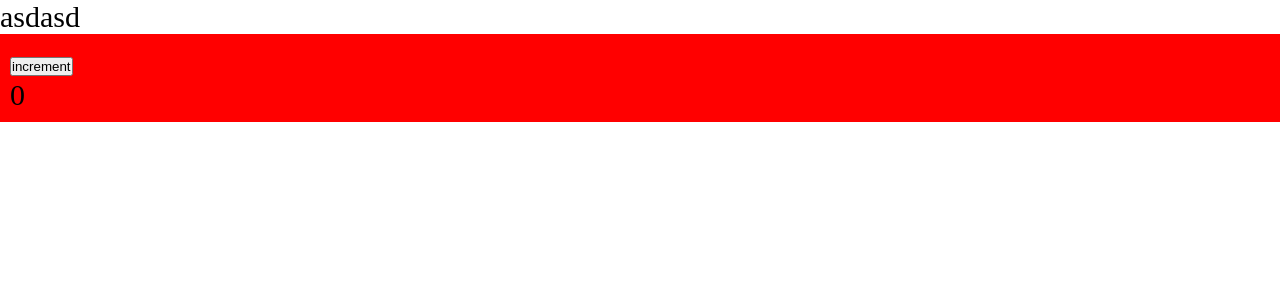
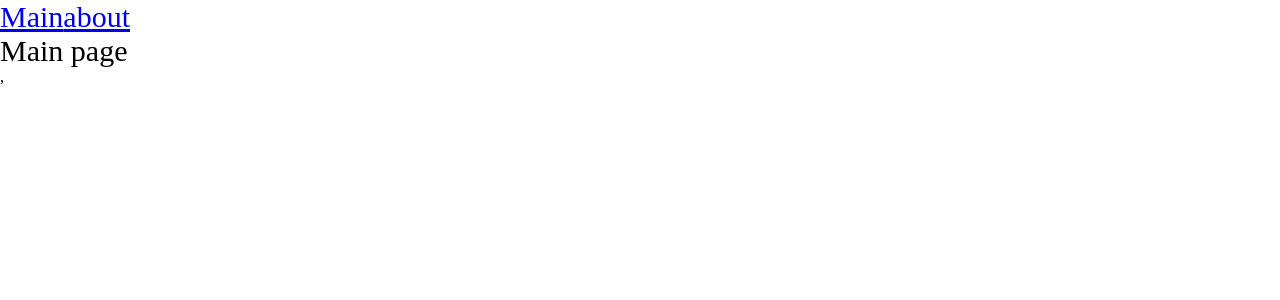
Before and after one commit to Aero385/production, a React app: page / in a window 1280 px wide. Shown: the top 300 px of the page. Built offline with nearby package versions, Linux system fonts and the light colour scheme.

Commit message:
add react router dom + create Page sync lazy loading link

```diff
--- a/package.json
+++ b/package.json
@@ -18,6 +18,7 @@
     "mini-css-extract-plugin": "^2.5.3",
     "react": "^17.0.2",
     "react-dom": "^17.0.2",
+    "react-router-dom": "^6.2.1",
     "ts-loader": "^9.2.6",
     "ts-node": "^10.5.0",
     "typescript": "^4.5.5",
@@ -28,6 +29,7 @@
   "devDependencies": {
     "@types/react": "^17.0.39",
     "@types/react-dom": "^17.0.11",
+    "@types/react-router-dom": "^5.3.3",
     "@types/webpack-dev-server": "^4.7.2",
     "css-loader": "^6.8.1",
     "sass": "^1.66.1",
--- a/src/App.tsx
+++ b/src/App.tsx
@@ -1,12 +1,20 @@
-import React from 'react'
-import { Counter } from './components/Counter'
+import React, {Suspense} from 'react'
+import {Link, Route, Routes} from 'react-router-dom'
 import './index.scss'
+import {AboutPageAsync} from "./pages/AboutPage/AboutPage.async";
+import {MainPageAsync} from "./pages/MainPage/MainPage.async";
 
 export const App = () => {
-  return (
-    <div className='app'>
-      asdasd
-      <Counter/>
-    </div>
-  )
+    return (
+        <div className='app'>
+            <Link to={'/'}>Main</Link>
+            <Link to={'/about'}>about</Link>
+            <Suspense fallback={<div>Loading...</div>}>
+                <Routes>
+                    <Route path={'/about'} element={<AboutPageAsync/>}/>
+                    <Route path={'/'} element={<MainPageAsync/>}/>
+                </Routes>
+            </Suspense>
+        </div>
+    )
 }
--- a/src/index.tsx
+++ b/src/index.tsx
@@ -1,8 +1,10 @@
-import { render } from "react-dom";
-import { Counter } from "./components/Counter";
-import { App } from "./App";
+import {render} from "react-dom";
+import {App} from "./App";
+import {BrowserRouter} from "react-router-dom";
 
 render(
-  <App/>,
-  document.getElementById('root')
+    <BrowserRouter>
+        <App/>,
+    </BrowserRouter>,
+document.getElementById('root')
 )
--- /dev/null
+++ b/src/pages/AboutPage/AboutPage.async.tsx
@@ -0,0 +1,3 @@
+import {lazy} from "react";
+
+export const AboutPageAsync = lazy(() => import('./AboutPage'))
--- /dev/null
+++ b/src/pages/AboutPage/AboutPage.tsx
@@ -0,0 +1,11 @@
+import React from 'react';
+
+const AboutPage = () => {
+    return (
+        <div>
+            About page
+        </div>
+    );
+};
+
+export default AboutPage;
--- /dev/null
+++ b/src/pages/MainPage/MainPage.async.tsx
@@ -0,0 +1,6 @@
+import {lazy} from "react";
+
+export const MainPageAsync = lazy(() => new Promise(resolve => {
+    // @ts-ignore
+    setTimeout(() => resolve(import('./MainPage')),5000)
+}))
--- /dev/null
+++ b/src/pages/MainPage/MainPage.tsx
@@ -0,0 +1,11 @@
+import React from 'react';
+
+const MainPage = () => {
+    return (
+        <div>
+            Main page
+        </div>
+    );
+};
+
+export default MainPage;
```
Also changed, not shown: 9 other files (tests, documents, lock files or other folders).
